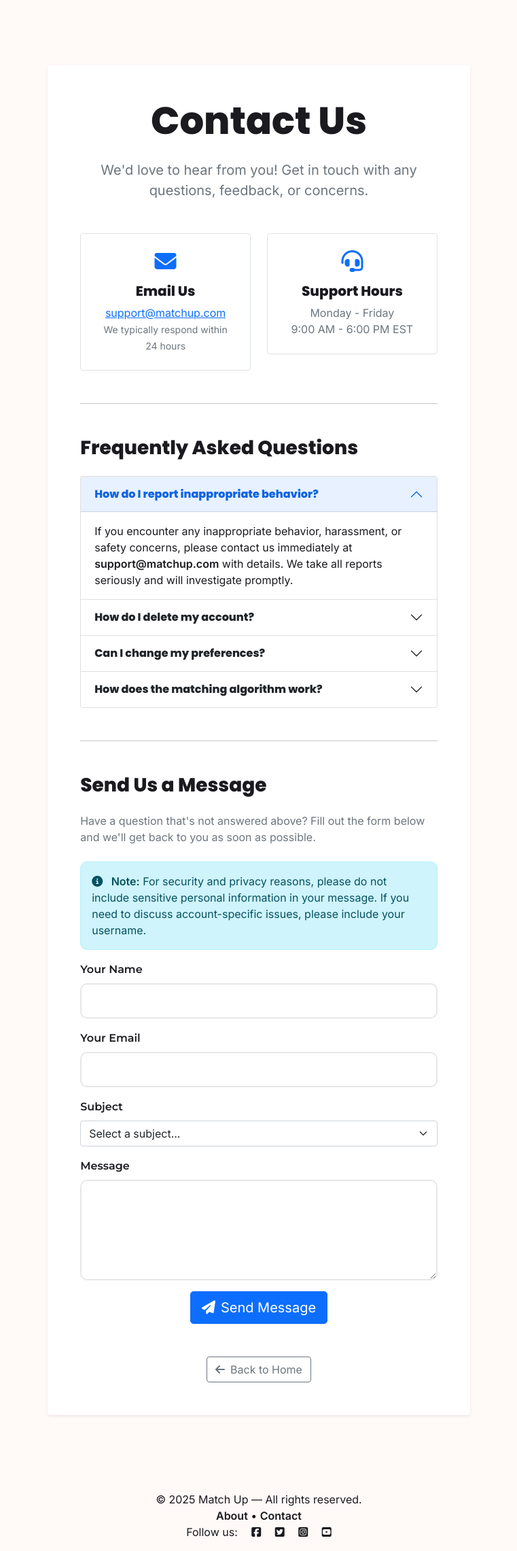
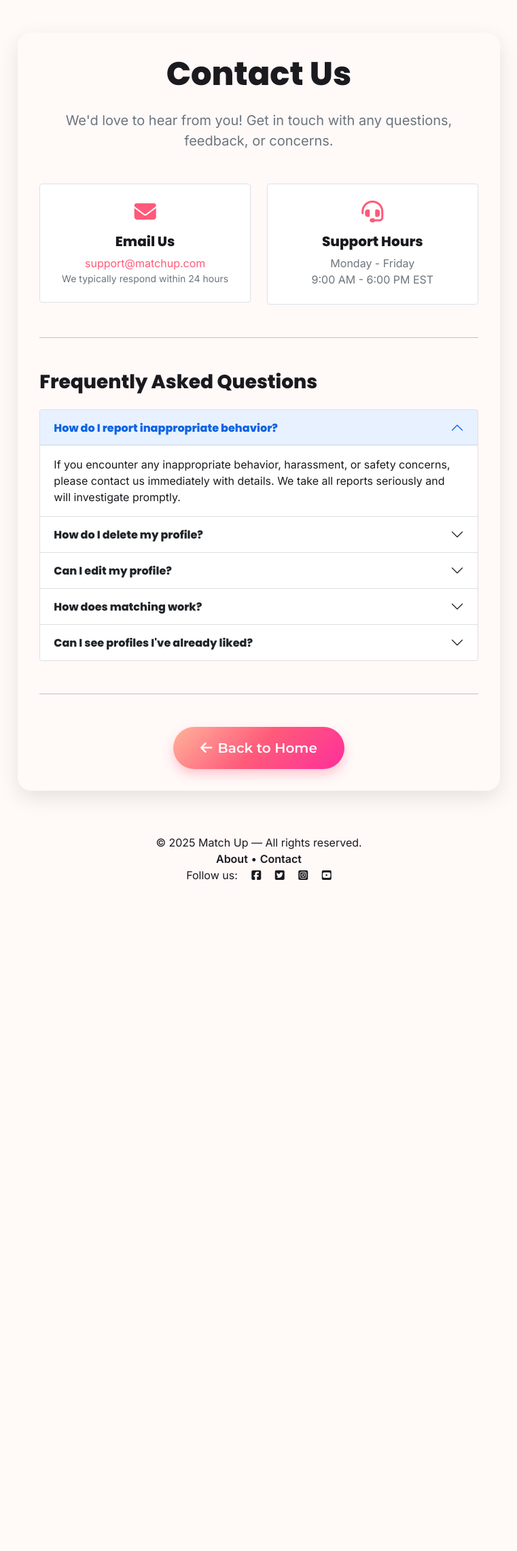
Before and after one commit to Scaphix/match_up, a Django app: page /contact/ in a window 1280 px wide. Shown: the part 113-2394 px from the top of the page at 68% size, without its empty margins (259-1020 px from the left). After the commit the page ends 1407 px from the top, so only its background shows below. Run offline with Django 4.2, Linux system fonts and the light colour scheme; some libraries are stand-ins or nearby versions.

Commit message:
Refactor contact.html template for improved layout and accessibility. Update FAQ section and enhance styling for better user experience.

```diff
--- a/dating/templates/dating/contact.html
+++ b/dating/templates/dating/contact.html
@@ -2,30 +2,29 @@
 {% load static %}
 
 {% block content %}
-<main class="container py-5">
 <div class="row justify-content-center">
     <div class="col-lg-8">
-            <div class="card shadow-sm border-0">
-                <div class="card-body p-5">
-                    <h1 class="display-4 text-center mb-4">Contact Us</h1>
+        <div class="auth-card border-0 p-4">
+            <div >
+                <h1 class="display-5 text-center mb-4">Contact Us</h1>
                 <p class="lead text-center text-muted mb-5">
                     We'd love to hear from you! Get in touch with any questions, feedback, or concerns.
                 </p>
 
                 <div class="row g-4 mb-5">
                     <div class="col-md-6">
-                            <div class="text-center p-4 border rounded">
-                                <i class="fas fa-envelope fa-2x text-primary mb-3"></i>
+                        <div class="text-center p-4 border rounded card">
+                            <i class="fas fa-envelope fa-2x icon mb-3"></i>
                             <h3 class="h5 mb-2">Email Us</h3>
                             <p class="text-muted mb-0">
-                                    <a href="mailto:support@matchup.com">support@matchup.com</a>
+                                <a href="mailto:support@matchup.com" class="text-decoration-none text-break icon">support@matchup.com</a>
                             </p>
                             <small class="text-muted">We typically respond within 24 hours</small>
                         </div>
                     </div>
                     <div class="col-md-6">
-                            <div class="text-center p-4 border rounded">
-                                <i class="fas fa-headset fa-2x text-primary mb-3"></i>
+                        <div class="text-center p-4 border rounded card">
+                            <i class="fas fa-headset fa-2x icon mb-3"></i>
                             <h3 class="h5 mb-2">Support Hours</h3>
                             <p class="text-muted mb-0">Monday - Friday</p>
                             <p class="text-muted mb-0">9:00 AM - 6:00 PM EST</p>
@@ -50,7 +49,7 @@
                                     aria-labelledby="faq1" data-bs-parent="#faqAccordion">
                                 <div class="accordion-body">
                                     If you encounter any inappropriate behavior, harassment, or safety concerns,
-                                        please contact us immediately at <strong>support@matchup.com</strong> with details.
+                                    please contact us immediately with details.
                                     We take all reports seriously and will investigate promptly.
                                 </div>
                             </div>
@@ -60,13 +59,14 @@
                             <h2 class="accordion-header" id="faq2">
                                 <button class="accordion-button collapsed" type="button" data-bs-toggle="collapse"
                                         data-bs-target="#collapse2" aria-expanded="false" aria-controls="collapse2">
-                                        How do I delete my account?
+                                    How do I delete my profile?
                                 </button>
                             </h2>
                             <div id="collapse2" class="accordion-collapse collapse"
                                     aria-labelledby="faq2" data-bs-parent="#faqAccordion">
                                 <div class="accordion-body">
-                                        You can delete your account by going to your profile settings.
+                                    You can delete your profile at any time by going to your profile page and selecting
+                                    the "Delete Profile" option. This will permanently remove your profile and all associated data.
                                     If you need assistance, please contact our support team.
                                 </div>
                             </div>
@@ -76,14 +76,15 @@
                             <h2 class="accordion-header" id="faq3">
                                 <button class="accordion-button collapsed" type="button" data-bs-toggle="collapse"
                                         data-bs-target="#collapse3" aria-expanded="false" aria-controls="collapse3">
-                                        Can I change my preferences?
+                                    Can I edit my profile?
                                 </button>
                             </h2>
                             <div id="collapse3" class="accordion-collapse collapse"
                                     aria-labelledby="faq3" data-bs-parent="#faqAccordion">
                                 <div class="accordion-body">
-                                        Yes! You can update your matching preferences at any time by going to
-                                        your profile settings and selecting "Edit Preferences".
+                                    Yes! You can update your profile information at any time. Simply go to your profile
+                                    and click "Edit Profile" to update your age, location, bio, interests, or profile photo.
+                                    Your changes will be saved immediately.
                                 </div>
                             </div>
                         </div>
@@ -92,15 +93,33 @@
                             <h2 class="accordion-header" id="faq4">
                                 <button class="accordion-button collapsed" type="button" data-bs-toggle="collapse"
                                         data-bs-target="#collapse4" aria-expanded="false" aria-controls="collapse4">
-                                        How does the matching algorithm work?
+                                    How does matching work?
                                 </button>
                             </h2>
                             <div id="collapse4" class="accordion-collapse collapse"
                                     aria-labelledby="faq4" data-bs-parent="#faqAccordion">
                                 <div class="accordion-body">
-                                        Our matching system shows you profiles based on your preferences (age range, gender, location).
-                                        When you like someone and they like you back, it's a match! We believe in letting
-                                        genuine connections happen naturally.
+                                    Our matching system is simple and straightforward. Browse profiles on the Discover page
+                                    and like the ones that interest you, or pass if you're not interested. When someone you
+                                    liked also likes you back, it's a mutual match! You'll be automatically notified and
+                                    redirected to your Matches page where you can see all your connections.
+                                </div>
+                            </div>
+                        </div>
+
+                        <div class="accordion-item">
+                            <h2 class="accordion-header" id="faq5">
+                                <button class="accordion-button collapsed" type="button" data-bs-toggle="collapse"
+                                        data-bs-target="#collapse5" aria-expanded="false" aria-controls="collapse5">
+                                    Can I see profiles I've already liked?
+                                </button>
+                            </h2>
+                            <div id="collapse5" class="accordion-collapse collapse"
+                                    aria-labelledby="faq5" data-bs-parent="#faqAccordion">
+                                <div class="accordion-body">
+                                    Yes! You can review all the profiles you've liked by visiting the "Liked Profiles" page
+                                    from the navigation menu. This allows you to revisit profiles you've shown interest in.
+                                    Profiles you've passed on will not appear in your discover feed again.
                                 </div>
                             </div>
                         </div>
@@ -109,53 +128,8 @@
 
                 <hr class="my-5">
 
-                    <section>
-                        <h2 class="h3 mb-4">Send Us a Message</h2>
-                        <p class="text-muted mb-4">
-                            Have a question that's not answered above? Fill out the form below and we'll get back to you as soon as possible.
-                        </p>
-
-                        <div class="alert alert-info">
-                            <i class="fas fa-info-circle me-2"></i>
-                            <strong>Note:</strong> For security and privacy reasons, please do not include sensitive personal information
-                            in your message. If you need to discuss account-specific issues, please include your username.
-                        </div>
-
-                        <form method="post" action="{% url 'contact' %}">
-                            {% csrf_token %}
-                            <div class="mb-3">
-                                <label for="name" class="form-label">Your Name</label>
-                                <input type="text" class="form-control" id="name" name="name" required>
-                            </div>
-                            <div class="mb-3">
-                                <label for="email" class="form-label">Your Email</label>
-                                <input type="email" class="form-control" id="email" name="email" required>
-                            </div>
-                            <div class="mb-3">
-                                <label for="subject" class="form-label">Subject</label>
-                                <select class="form-select" id="subject" name="subject" required>
-                                    <option value="">Select a subject...</option>
-                                    <option value="general">General Inquiry</option>
-                                    <option value="support">Technical Support</option>
-                                    <option value="safety">Safety Concern</option>
-                                    <option value="feedback">Feedback</option>
-                                    <option value="other">Other</option>
-                                </select>
-                            </div>
-                            <div class="mb-3">
-                                <label for="message" class="form-label">Message</label>
-                                <textarea class="form-control" id="message" name="message" rows="5" required></textarea>
-                            </div>
-                            <div class="text-center">
-                                <button type="submit" class="btn btn-primary btn-lg">
-                                    <i class="fas fa-paper-plane me-2"></i>Send Message
-                                </button>
-                            </div>
-                        </form>
-                    </section>
-
                 <div class="text-center mt-5">
-                        <a href="{% url 'home' %}" class="btn btn-outline-secondary">
+                    <a href="{% url 'home' %}" class="btn cta primary">
                         <i class="fas fa-arrow-left me-2"></i>Back to Home
                     </a>
                 </div>
@@ -163,20 +137,5 @@
         </div>
     </div>
 </div>
-</main>
 
-<script>
-// Simple form submission handler (you can enhance this with AJAX)
-document.addEventListener('DOMContentLoaded', function() {
-    const form = document.querySelector('form');
-    if (form) {
-        form.addEventListener('submit', function(e) {
-            // In a real implementation, you would send this via AJAX or handle server-side
-            // For now, we'll just show an alert
-            e.preventDefault();
-            alert('Thank you for your message! Our support team will get back to you as soon as possible.');
-        });
-    }
-});
-</script>
 {% endblock content %}
```
Lines whose indentation alone changed are shown as unchanged.
